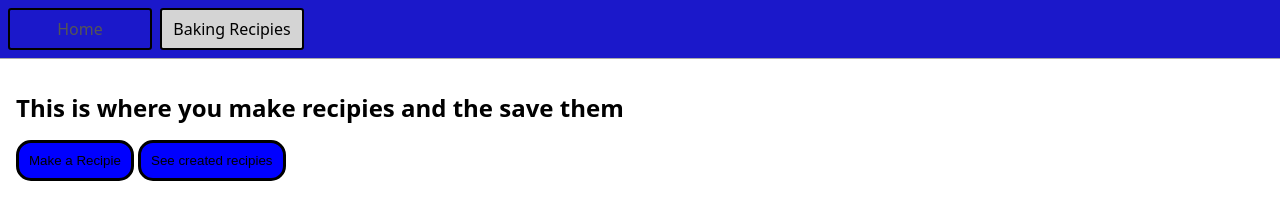
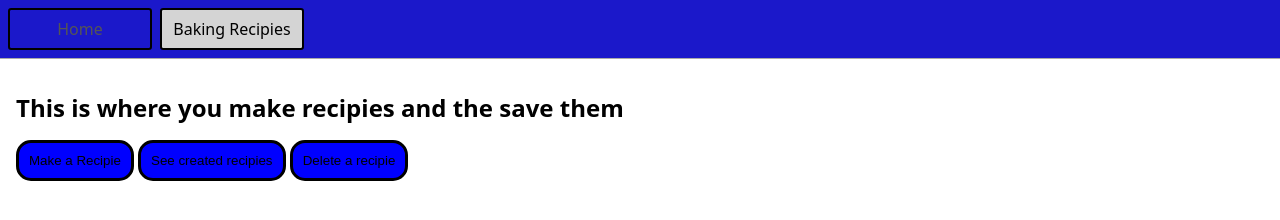
Before and after one commit to ProgramLogic/Baking-Project, a website: page page2.html in a window 1280 px wide. Drawn offline with Linux system fonts and the light colour scheme.

Commit message:
added delete

```diff
--- a/page2.html
+++ b/page2.html
@@ -22,6 +22,10 @@
       <button class="see">
         See created recipies
       </button>
+
+      <button class="del">
+        Delete a recipie
+      </button>
     </main>
   </body>
 </html>
--- a/styles.css
+++ b/styles.css
@@ -123,3 +123,12 @@ nav a[aria-current='Unit'] {
   border: #000;
   border: solid;
 }
+
+.del {
+  color:#000;
+  background-color:blue;
+  padding: 10px;
+  border-radius: 15px;
+  border: #000;
+  border: solid;
+}
```
